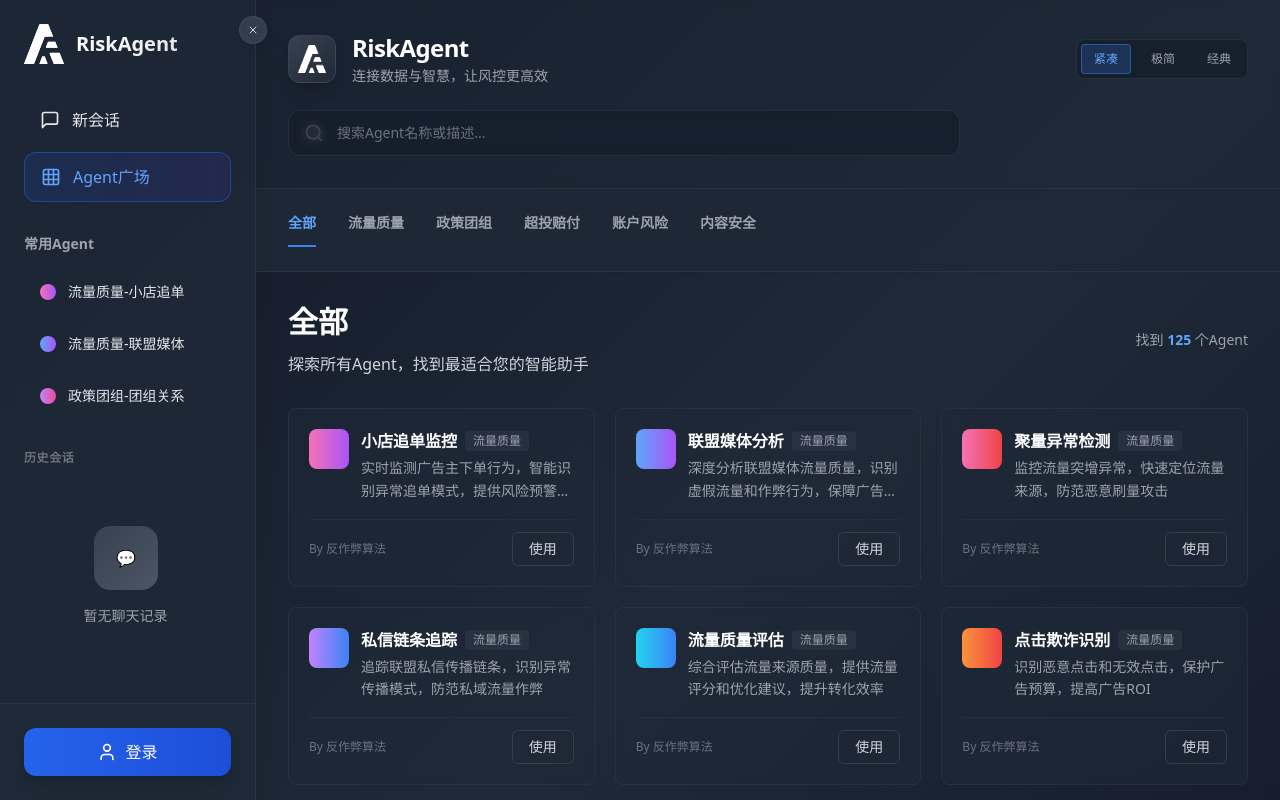
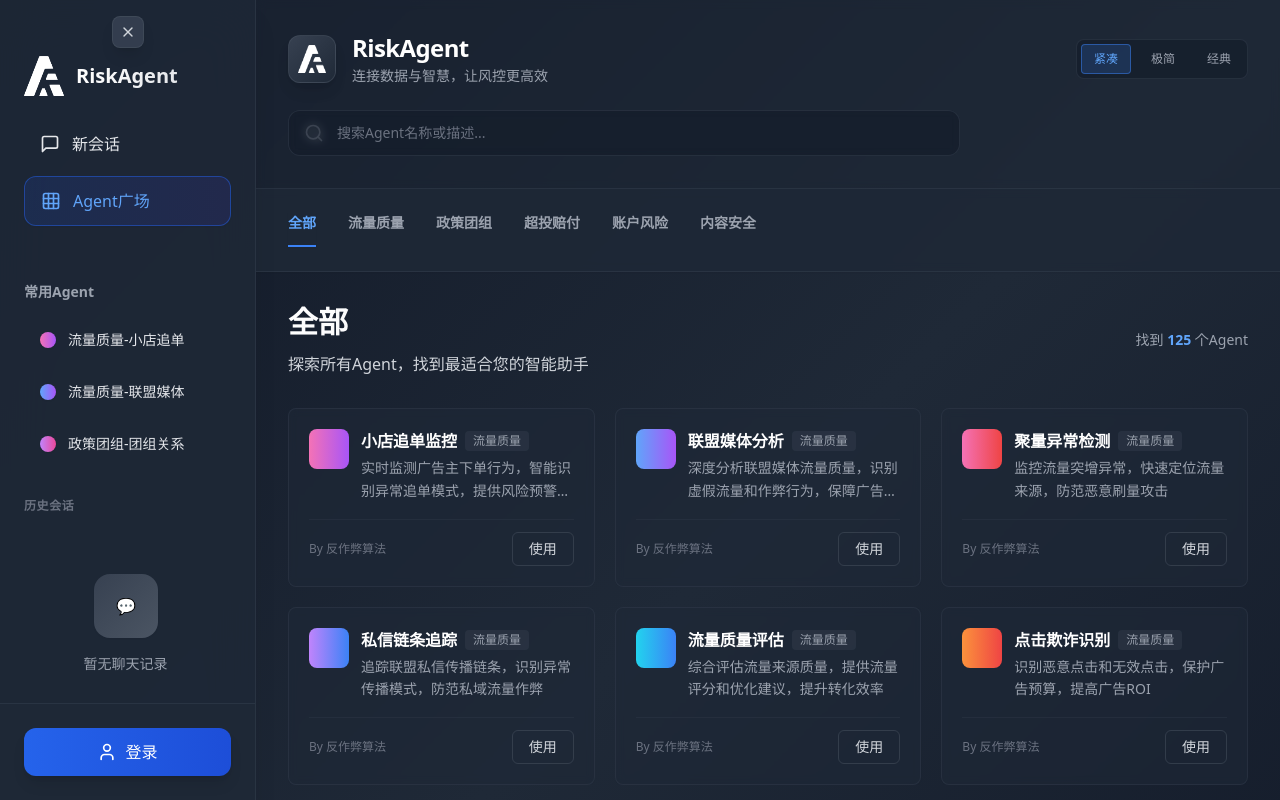
Before and after one commit to vogalin/riskagent1028, a React (Vite) app: page / in a window 1280 px wide. Both pictures are taken after a click on the button "Agent广场". Shown: the top 800 px of the page. Built offline with nearby package versions, Linux system fonts and the light colour scheme.

Commit message:
Updated App.tsx

```diff
--- a/src/App.tsx
+++ b/src/App.tsx
@@ -132,7 +132,7 @@ function App() {
     });
   };
 
-  // 监听Agent切换事件
+  // 监听Agent切换和登录事件
   useEffect(() => {
     const handleSwitchAgent = (event: CustomEvent) => {
       const targetAgent = event.detail;
@@ -146,21 +146,38 @@ function App() {
     };
 
     const handleNeedLogin = (event: CustomEvent) => {
-      const { agent } = event.detail;
-      setSelectedAgent(agent);
+      const detail = event.detail || {};
+      // 如果有agent信息，保存它
+      if (detail.agent) {
+        setSelectedAgent(detail.agent);
+      }
+      // 跳转到登录页
       setCurrentPage('login');
+    };
+
+    const handleUserLogout = () => {
+      // 处理全局登出
+      setIsLoggedIn(false);
+      setUsername('');
+      clearLoginState();
+      setSelectedAgent(null);
+      setCurrentPage('home');
+      setInputValue('');
     };
 
     const handleNavigateToAgentMarketplace = () => {
       setCurrentPage('agent-marketplace');
     };
+
     window.addEventListener('switchAgent', handleSwitchAgent as EventListener);
     window.addEventListener('needLogin', handleNeedLogin as EventListener);
+    window.addEventListener('userLogout', handleUserLogout as EventListener);
     window.addEventListener('navigateToAgentMarketplace', handleNavigateToAgentMarketplace as EventListener);
 
     return () => {
       window.removeEventListener('switchAgent', handleSwitchAgent as EventListener);
       window.removeEventListener('needLogin', handleNeedLogin as EventListener);
+      window.removeEventListener('userLogout', handleUserLogout as EventListener);
       window.removeEventListener('navigateToAgentMarketplace', handleNavigateToAgentMarketplace as EventListener);
     };
   }, [isLoggedIn]);
--- a/src/components/AgentMarketplace.tsx
+++ b/src/components/AgentMarketplace.tsx
@@ -221,18 +221,19 @@ export default function AgentMarketplace({ onBack, onStartAgent, historySessions
     }
   };
 
-  // 处理登出
+  // 处理登出 - 与全局登录系统集成
   const handleLogout = () => {
-    clearLoginState();
     showToastMessage('已退出登录');
-    // 触发登出事件，让父组件处理
+    // 触发全局登出事件，由App.tsx统一处理状态清除和页面跳转
     window.dispatchEvent(new CustomEvent('userLogout'));
   };
 
-  // 处理登录
+  // 处理登录 - 跳转到登录页
   const handleLogin = () => {
-    // 触发登录事件，让父组件处理
-    window.dispatchEvent(new CustomEvent('needLogin'));
+    // 触发全局登录事件，让App.tsx处理页面跳转
+    window.dispatchEvent(new CustomEvent('needLogin', {
+      detail: { source: 'agent-marketplace' }
+    }));
   };
 
   // 筛选逻辑优化：支持"全部"选项和搜索自动切换
@@ -407,25 +408,32 @@ export default function AgentMarketplace({ onBack, onStartAgent, historySessions
       <div className={`fixed left-0 top-0 h-screen bg-gray-800/90 backdrop-blur-xl border-r border-gray-700/50 z-10 transition-all duration-300 ease-in-out shadow-xl flex flex-col ${
         isSidebarCollapsed ? 'w-16' : 'w-64'
       }`}>
-        {/* Toggle Button */}
-        <div className="absolute -right-3 top-4 z-20">
+        {/* Scrollable Content Area */}
+        <div className="flex-1 overflow-y-auto custom-scrollbar">
+          {/* Toggle Button - 移动到logo上方 */}
+          <div className={`flex items-center justify-center pt-4 pb-2 ${
+            isSidebarCollapsed ? 'px-3' : 'px-6'
+          }`}>
             <button
               onClick={() => setIsSidebarCollapsed(!isSidebarCollapsed)}
-            className="w-7 h-7 bg-gray-700/90 backdrop-blur-sm border border-gray-600/50 rounded-full flex items-center justify-center shadow-lg hover:shadow-xl transition-all duration-200 hover:scale-110"
+              title={isSidebarCollapsed ? '展开侧边栏' : '收起侧边栏'}
+              className="w-8 h-8 bg-gray-700/90 backdrop-blur-sm border border-gray-600/50 rounded-lg flex items-center justify-center shadow-lg hover:shadow-xl transition-all duration-200 hover:scale-110 hover:bg-gray-600/90"
             >
               {isSidebarCollapsed ? (
-              <Menu className="h-3 w-3 text-gray-300" />
+                <Menu className="h-4 w-4 text-gray-300" />
               ) : (
-              <X className="h-3 w-3 text-gray-300" />
+                <X className="h-4 w-4 text-gray-300" />
               )}
             </button>
           </div>
 
-        {/* Scrollable Content Area */}
-        <div className="flex-1 overflow-y-auto p-6 custom-scrollbar">
-          <div className={`flex items-center mb-8 cursor-pointer hover:opacity-80 transition-opacity ${
+          <div className={`transition-all duration-300 ${
+            isSidebarCollapsed ? 'px-3 pb-6' : 'px-6 pb-6'
+          }`}>
+          {/* Logo区域 */}
+          <div className={`flex items-center mb-6 cursor-pointer hover:opacity-80 transition-opacity ${
             isSidebarCollapsed ? 'justify-center' : ''
-          }`} onClick={onBack} title={isSidebarCollapsed ? 'RiskAgent' : ''}>
+          }`} onClick={onBack} title={isSidebarCollapsed ? 'RiskAgent - 返回首页' : '返回首页'}>
             <img
               src="/Vector copy.png"
               alt="RiskAgent Logo"
@@ -436,34 +444,36 @@ export default function AgentMarketplace({ onBack, onStartAgent, historySessions
             {!isSidebarCollapsed && <span className="text-xl font-bold bg-gradient-to-r from-white to-gray-200 bg-clip-text text-transparent">RiskAgent</span>}
           </div>
 
+          {/* 功能按钮区 */}
           <nav className="space-y-2">
             <button
               onClick={onBack}
               title={isSidebarCollapsed ? '新会话' : ''}
               className={`group relative flex items-center w-full text-gray-200 hover:bg-blue-900/30 hover:text-blue-400 rounded-xl transition-all duration-200 hover:scale-105 ${
-                isSidebarCollapsed ? 'justify-center px-3 py-3' : 'px-4 py-3'
+                isSidebarCollapsed ? 'justify-center p-3' : 'px-4 py-3'
               }`}
             >
-              <MessageSquare className={`h-5 w-5 transition-all duration-200 ${
-                isSidebarCollapsed ? '' : 'mr-3'
+              <MessageSquare className={`flex-shrink-0 transition-all duration-200 ${
+                isSidebarCollapsed ? 'h-5 w-5' : 'h-5 w-5 mr-3'
               }`} />
-              {!isSidebarCollapsed && '新会话'}
+              {!isSidebarCollapsed && <span className="truncate">新会话</span>}
             </button>
             <div
               title={isSidebarCollapsed ? 'Agent广场' : ''}
               className={`group relative flex items-center w-full bg-gradient-to-r from-blue-900/30 to-indigo-900/30 text-blue-400 rounded-xl border border-blue-600/50 shadow-sm ${
-                isSidebarCollapsed ? 'justify-center px-3 py-3' : 'px-4 py-3'
+                isSidebarCollapsed ? 'justify-center p-3' : 'px-4 py-3'
               }`}
             >
-              <Grid3X3 className={`h-5 w-5 transition-all duration-200 ${
-                isSidebarCollapsed ? '' : 'mr-3'
+              <Grid3X3 className={`flex-shrink-0 transition-all duration-200 ${
+                isSidebarCollapsed ? 'h-5 w-5' : 'h-5 w-5 mr-3'
               }`} />
-              {!isSidebarCollapsed && 'Agent广场'}
+              {!isSidebarCollapsed && <span className="truncate">Agent广场</span>}
             </div>
           </nav>
+          </div>
 
           {!isSidebarCollapsed && (
-          <>
+          <div className="px-6 pb-6">
             <div className="mt-8 transition-opacity duration-300">
             <h3 className="text-sm font-semibold text-gray-400 mb-4">常用Agent</h3>
             <div className="space-y-2">
@@ -597,7 +607,7 @@ export default function AgentMarketplace({ onBack, onStartAgent, historySessions
               )}
             </div>
           </div>
-            </>
+          </div>
           )}
         </div>
 
@@ -611,10 +621,10 @@ export default function AgentMarketplace({ onBack, onStartAgent, historySessions
                 {isSidebarCollapsed ? (
                   <button
                     onClick={handleLogout}
-                    title={`${username || '用户'} - 退出登录`}
-                    className="w-full flex items-center justify-center p-2 bg-gradient-to-r from-blue-500 to-purple-600 rounded-xl shadow-lg hover:scale-105 transition-all duration-200 hover:shadow-xl"
+                    title={`${username || '用户'} - 点击退出登录`}
+                    className="w-full aspect-square flex items-center justify-center bg-gradient-to-r from-blue-500 to-purple-600 rounded-xl shadow-lg hover:scale-105 transition-all duration-200 hover:shadow-xl hover:from-blue-600 hover:to-purple-700"
                   >
-                    <User className="h-5 w-5 text-white" />
+                    <User className="h-5 w-5 text-white flex-shrink-0" />
                   </button>
                 ) : (
                   <div className="flex items-center">
@@ -637,15 +647,15 @@ export default function AgentMarketplace({ onBack, onStartAgent, historySessions
             ) : (
               <button
                 onClick={handleLogin}
-                title={isSidebarCollapsed ? '登录' : ''}
+                title={isSidebarCollapsed ? '点击登录' : ''}
                 className={`w-full flex items-center justify-center bg-gradient-to-r from-blue-600 to-blue-700 hover:from-blue-700 hover:to-blue-800 text-white rounded-xl transition-all duration-200 hover:scale-105 shadow-lg font-medium ${
-                  isSidebarCollapsed ? 'p-2' : 'px-4 py-3'
+                  isSidebarCollapsed ? 'aspect-square p-3' : 'px-4 py-3'
                 }`}
               >
-                <User className={`h-5 w-5 ${
-                  isSidebarCollapsed ? '' : 'mr-2'
+                <User className={`flex-shrink-0 ${
+                  isSidebarCollapsed ? 'h-5 w-5' : 'h-5 w-5 mr-2'
                 }`} />
-                {!isSidebarCollapsed && '登录'}
+                {!isSidebarCollapsed && <span className="truncate">登录</span>}
               </button>
             )}
           </div>
```
Lines whose indentation alone changed are shown as unchanged.
